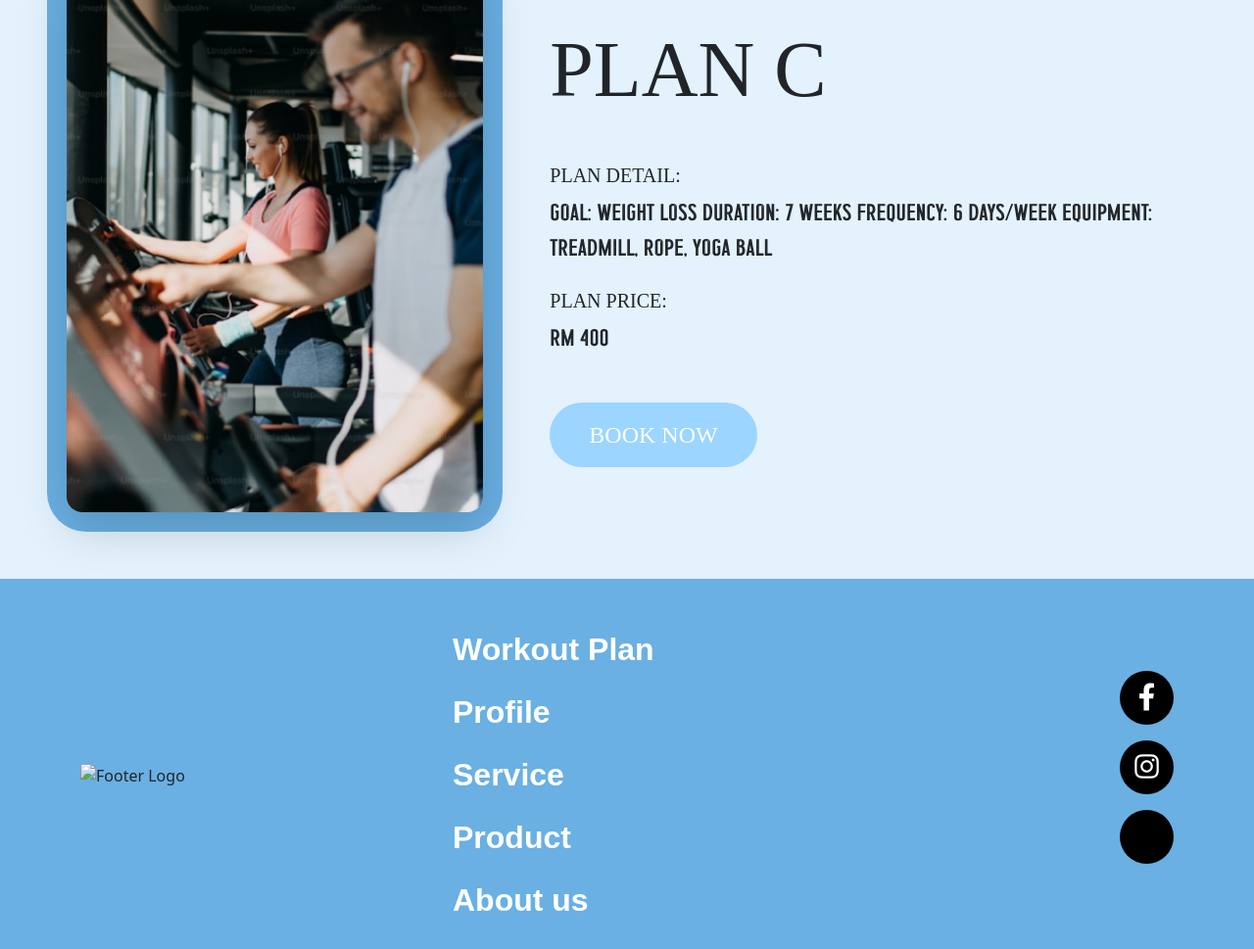
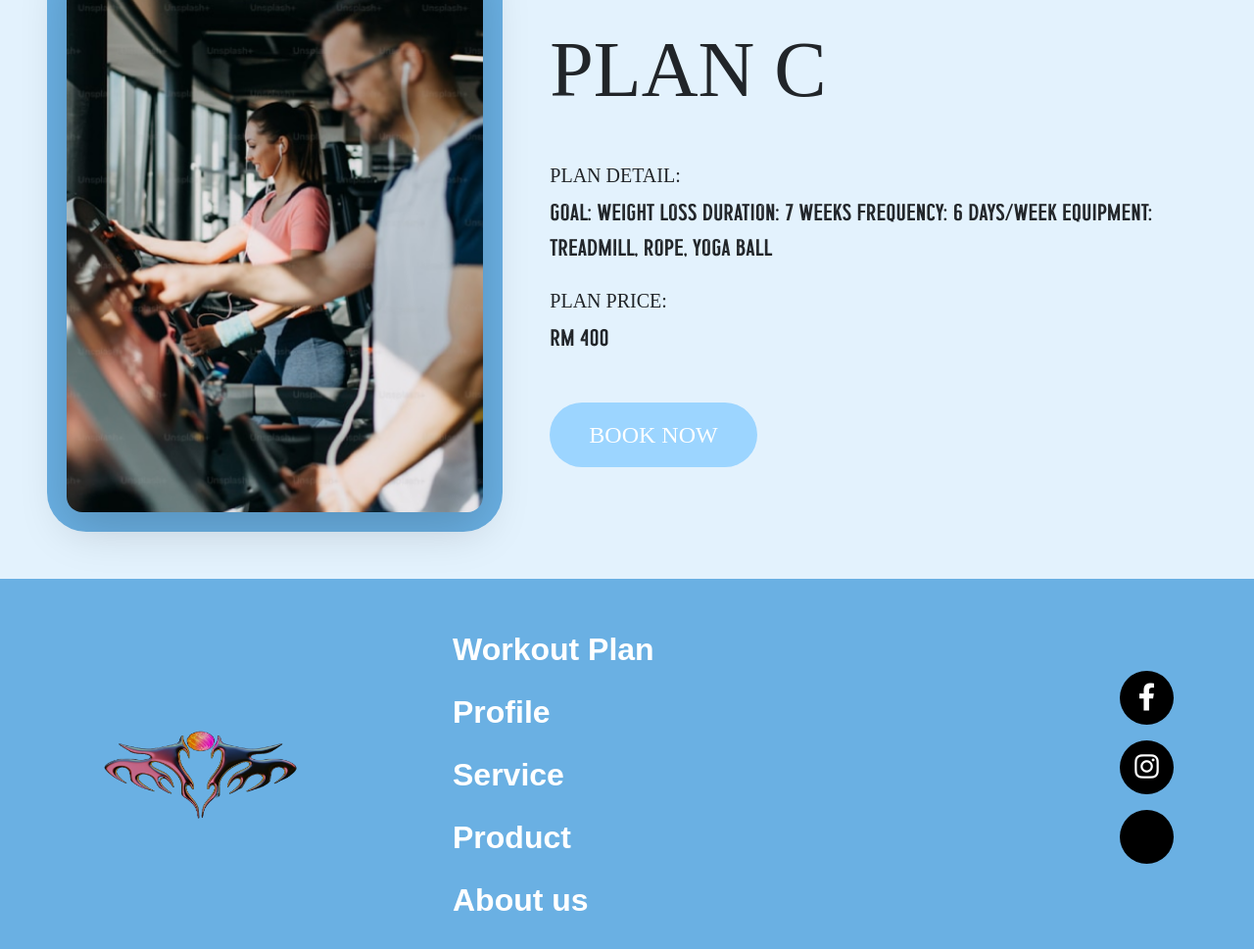
Before and after one commit to laiyl-wk24-crypto/Fitlife-Hub, a plain HTML site: page plan-detail3.html in a window 1280 px wide. Shown: the part 260-1229 px from the top of the page at 98% size. Drawn offline with nearby package versions, Linux system fonts and the light colour scheme; some icons are missing; a web font is replaced by a local one.

Commit message:
Update plan-detail3.html

```diff
--- a/plan-detail3.html
+++ b/plan-detail3.html
@@ -90,7 +90,7 @@
         <div class="container">
             <div class="row align-items-center">
                 <div class="col-lg-4 col-md-12 text-center text-lg-start mb-4 mb-lg-0">
-                    <img src="Img/Logo.png" width="250px" alt="Footer Logo">
+                    <img src="Logo.png" width="250px" alt="Footer Logo">
                 </div>
 
                 <div class="col-lg-4 col-md-6 mb-4 mb-md-0">
```
